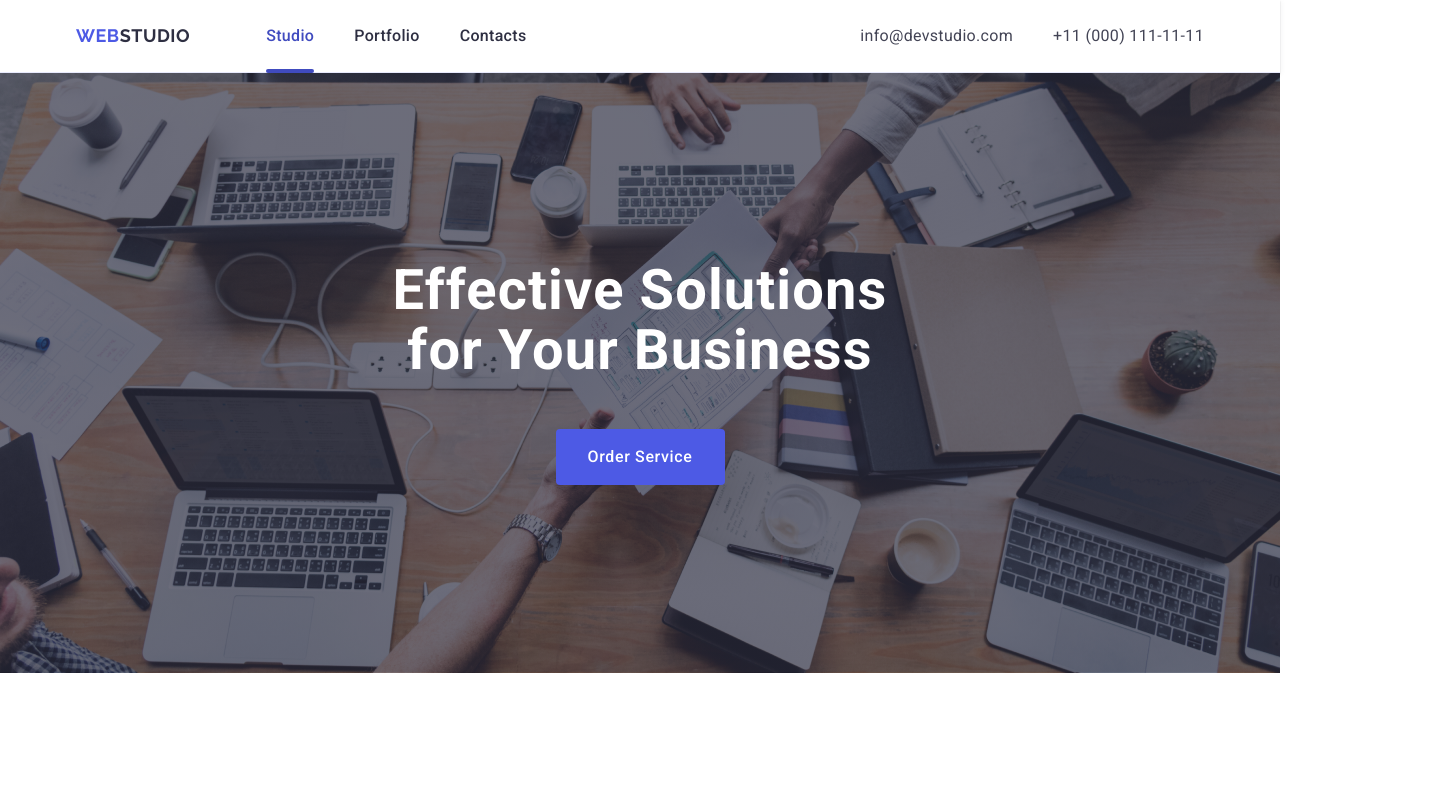
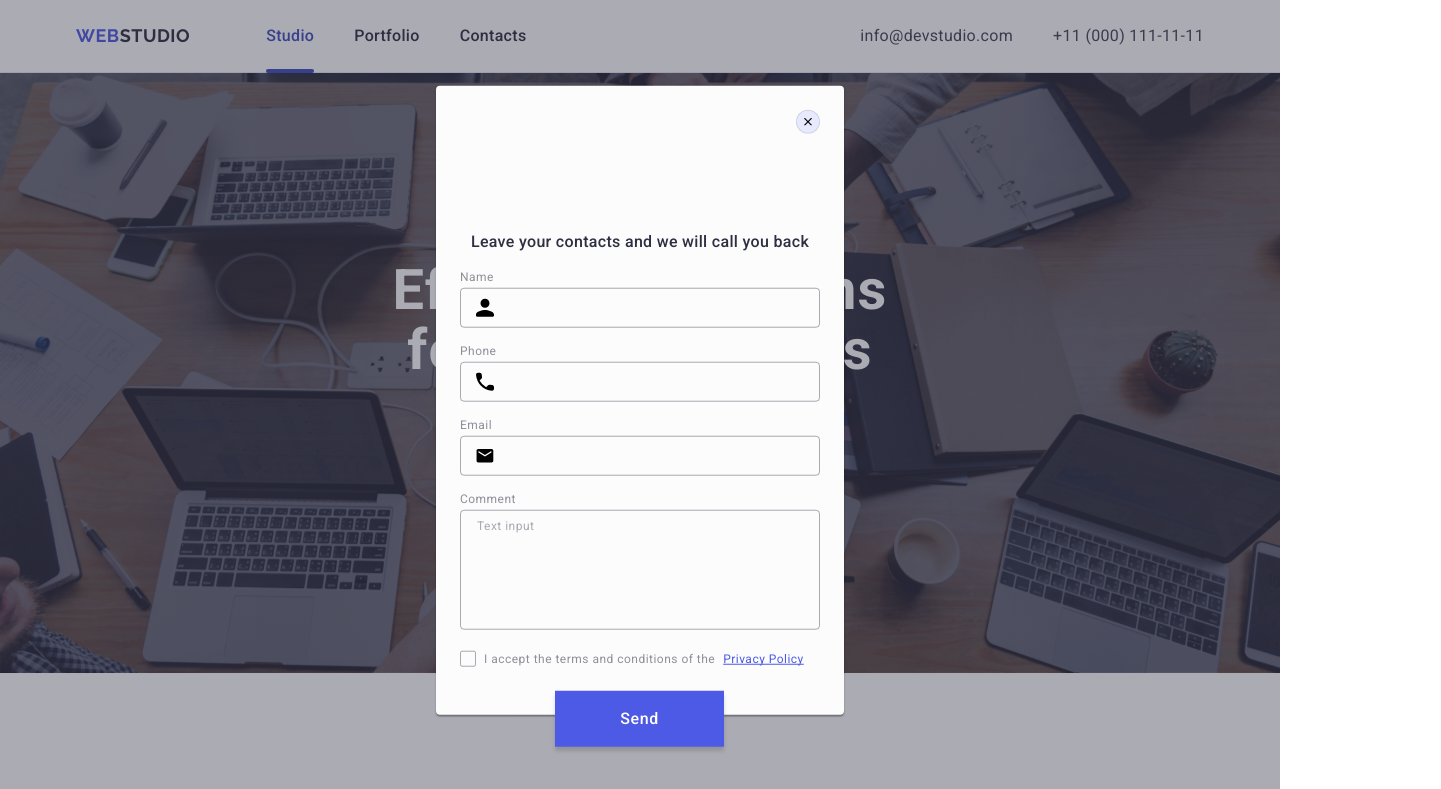
Before and after one commit to IgorBorya/goit-markup-hw-05, a plain HTML site: page index.html in a window 1280 px wide. Shown: the top 789 px of the page, 1441 px wide, since content can reach past the window. Drawn offline with nearby package versions, Linux system fonts and the light colour scheme.

Commit message:
secondversion

```diff
--- a/css/styles.css
+++ b/css/styles.css
@@ -495,7 +495,7 @@ p {
 
 .footer-form {
   display: flex;
-  gap: 8px;
+  gap: 24px;
   justify-content: space-between;
   align-items: center;
   margin-left: 80px;
@@ -505,6 +505,8 @@ p {
   margin-left: 80px;
   margin-bottom: 16px;
   font-size: 16px;
+  font-weight: 500;
+  line-height: 1.5;
   letter-spacing: 0.02em;
   color: #fff;
 }
@@ -512,33 +514,44 @@ p {
 .footer-input {
   width: 264px;
   height: 40px;
-  border: 1px solid #fff;
+  font-size: 12px;
+  line-height: 2;
+  letter-spacing: 0.04em;
+  border: 1px solid #ffffff;
   border-radius: 4px;
   background-color: transparent;
   padding-left: 16px;
+  box-shadow: 0px 4px 4px rgba(0, 0, 0, 0.15);
 }
 
 .footer-input::placeholder {
   font-size: 12px;
   letter-spacing: 0.04em;
-  color: #fff;
+  color: #ffffff;
 }
 
 .footer-btn {
+  min-width: 165px;
   font: 16px;
   letter-spacing: 0.04em;
   text-align: center;
   color: #fff;
   border-radius: 4px;
   padding: 8px 24px;
-  width: 165px;
   height: 40px;
   background: #4d5ae5;
   border: none;
+  display: flex;
+  justify-content: center;
+  align-items: center;
+  font-weight: 500;
+  line-height: 1.5;
+  cursor: pointer;
 }
 
 .btn-icon {
   position: absolute;
+  margin-left: 16px;
 }
 
 .backdrop {
@@ -547,7 +560,7 @@ p {
   position: fixed;
   top: 0;
   background-color: rgba(46, 47, 66, 0.4);
-
+  transition: opacity 250ms cubic-bezier(0.4, 0, 0.2, 1);
   opacity: 0;
   pointer-events: none;
   visibility: hidden;
@@ -568,12 +581,19 @@ p {
   top: 50%;
   left: 50%;
   transform: translate(-50%, -50%);
-  padding: 24px;
+  padding: 72px 24px 24px 24px;
+  box-shadow: 0px 1px 1px rgba(0, 0, 0, 0.14), 0px 1px 3px rgba(0, 0, 0, 0.12),
+    0px 2px 1px rgba(0, 0, 0, 0.2);
+  transition: transform 250ms cubic-bezier(0.4, 0, 0.2, 1);
 }
 
 .modal-open-btn {
   position: absolute;
-
+  display: flex;
+  align-items: center;
+  justify-content: center;
+  padding: 0px;
+  cursor: pointer;
   top: 24px;
   right: 24px;
   width: 24px;
@@ -581,16 +601,32 @@ p {
   background-color: #e7e9fc;
   border: 1px solid rgba(0, 0, 0, 0.1);
   border-radius: 50%;
+  transition: background-color 250ms cubic-bezier(0.4, 0, 0.2, 1),
+    border 250ms cubic-bezier(0.4, 0, 0.2, 1);
 }
 
 .modal-open-btn:hover {
   background-color: #404bbf;
   fill: #fff;
+  border: none;
+}
+
+.modal-open-btn:focus {
+  background-color: #404bbf;
+  border: none;
 }
 
 .modal-open-btn:active {
   background-color: #404bbf;
   fill: #fff;
+}
+
+.svg-open {
+  transition: fill 250ms cubic-bezier(0.4, 0, 0.2, 1);
+}
+
+.svg-open:focus {
+  fill: #ffffff;
 }
 
 .modal-title {
@@ -606,7 +642,11 @@ p {
 }
 
 .modal-field {
-  margin-bottom: 8px;
+  margin-bottom: 16px;
+}
+
+.five-div {
+  margin-bottom: 24px;
 }
 
 .modal-input-wrap {
@@ -639,14 +679,16 @@ p {
   letter-spacing: 0.04em;
   color: #8e8f99;
   margin-top: 8px;
+  line-height: 1.17;
 }
 
 .modal-field-icon {
   position: absolute;
-  left: 19px;
+  left: 16px;
   top: 50%;
   transform: translateY(-50%);
   transition: border-color 250ms cubic-bezier(0.4, 0, 0.2, 1);
+  transition: fill 250ms cubic-bezier(0.4, 0, 0.2, 1);
 }
 
 .modal-text {
@@ -655,11 +697,14 @@ p {
   border: 1px solid rgba(46, 47, 66, 0.4);
   border-radius: 4px;
   background-color: transparent;
-  padding-left: 16px;
-  padding-top: 8px;
+  padding: 8px 16px;
   outline: transparent;
   transition: border-color 250ms cubic-bezier(0.4, 0, 0.2, 1);
   resize: none;
+  font-size: 12px;
+  line-height: 1.17;
+  letter-spacing: 0.04em;
+  color: rgba(46, 47, 66, 0.4);
 }
 
 .modal-text:focus {
@@ -679,6 +724,7 @@ p {
   display: flex;
   align-items: center;
   gap: 8px;
+  line-height: 1.17;
 }
 
 .check-text-link {
@@ -686,6 +732,13 @@ p {
   text-decoration: underline;
   color: #4d5ae5;
   text-decoration-skip-ink: none;
+}
+
+.privacy-span {
+  transition: background-color 250ms cubic-bezier(0.4, 0, 0.2, 1);
+  border: 250ms cubic-bezier(0.4, 0, 0.2, 1);
+  fill: 250ms cubic-bezier(0.4, 0, 0.2, 1);
+  display: inline-flex;
 }
 
 .check-text span {
@@ -702,19 +755,24 @@ p {
   background-color: #404bbf;
   border: 1px solid #404bbf;
   fill: #f4f4fd;
+  border: none;
 }
 
 .submit-btn {
   position: absolute;
+  min-width: 169px;
+  font-weight: 500;
+  line-height: 1.5;
+  cursor: pointer;
   left: 119px;
   right: 120px;
   font: 16px;
   letter-spacing: 0.04em;
   text-align: center;
   color: #fff;
-  width: 169px;
   height: 56px;
   background-color: #4d5ae5;
   box-shadow: 0 4px 4px 0 rgba(0, 0, 0, 0.15);
   border: none;
+  transition: background-color 250ms cubic-bezier(0.4, 0, 0.2, 1);
 }
--- a/index.html
+++ b/index.html
@@ -398,12 +398,12 @@
             <div class="feedback-div">
                 <p class="feedback-title">Subscribe</p>
                 <form class="footer-form">
-                    <label for="footer-email">
+                    <label for="footer-email" class="footer-label">
                         <input type="email" name="footer-email" class="footer-input" placeholder="E-mail">
                     </label>
                     <button type="submit" class="footer-btn">Subscribe
-                        <svg class="btn-icon">
-                            <use href="./images/icons.svg#icon-icon-send" width="24" hight="20"></use>
+                        <svg class="btn-icon" width="24" hight="24">
+                            <use href="./images/icons.svg#icon-icon-send"></use>
                         </svg>
                     </button>
                 </form>
@@ -411,10 +411,10 @@
 
         </div>
     </footer>
-    <div class="backdrop">
+    <div class="backdrop is-open">
         <div class="modal">
             <button type="button" class="modal-open-btn">
-                <svg class="" width="8" height="8">
+                <svg class="svg-open" width="8" height="8">
                     <use href="./images/icons.svg#icon-close-black-18dp-2-1"></use>
                 </svg>
             </button>
@@ -426,7 +426,7 @@
                     <label for="user-name" class="modal-label">Name</label>
                     <div class="modal-input-wrap">
                         <input type="text" class="modal-input" name="user-name" id="user-name" />
-                        <svg width="12" height="12" class="modal-field-icon">
+                        <svg width="18" height="24" class="modal-field-icon">
                             <use href="./images/icons.svg#icon-Vector"></use>
                         </svg>
                     </div>
@@ -435,7 +435,7 @@
                     <label for="user-phone" class="modal-label">Phone</label>
                     <div class="modal-input-wrap">
                         <input type="text" class="modal-input" name="user-phone" id="user-phone" />
-                        <svg width="12" height="12" class="modal-field-icon">
+                        <svg width="18" height="24" class="modal-field-icon">
                             <use href="./images/icons.svg#icon-Vector-4"></use>
                         </svg>
                     </div>
@@ -444,7 +444,7 @@
                     <label for="user-mail" class="modal-label">Email</label>
                     <div class="modal-input-wrap">
                         <input type="text" class="modal-input" name="user-mail" id="user-mail" />
-                        <svg width="12" height="12" class="modal-field-icon">
+                        <svg width="18" height="24" class="modal-field-icon">
                             <use href="./images/icons.svg#icon-Vector-5"></use>
                         </svg>
                     </div>
@@ -454,9 +454,10 @@
                     <textarea name="user-comment" id="user-comment" placeholder="Text input"
                         class="modal-text"></textarea>
                 </div>
-                <div class="modal-field">
-                    <input type="checkbox" name="policy" id="policy" class="modal-check visually-hidden" value="true">
-                    <label for="policy" class="check-text"><span>
+                <div class="modal-field five-div">
+                    <input type="checkbox" name="user-privacy" id="user-privacy" class="modal-check visually-hidden"
+                        value="true">
+                    <label for="user-privacy" class="check-text"><span class="privacy-span">
                             <svg class="check-icon" width="10" height="8">
                                 <use href="./images/icons.svg#icon-Vector-6"></use>
                             </svg>
```
